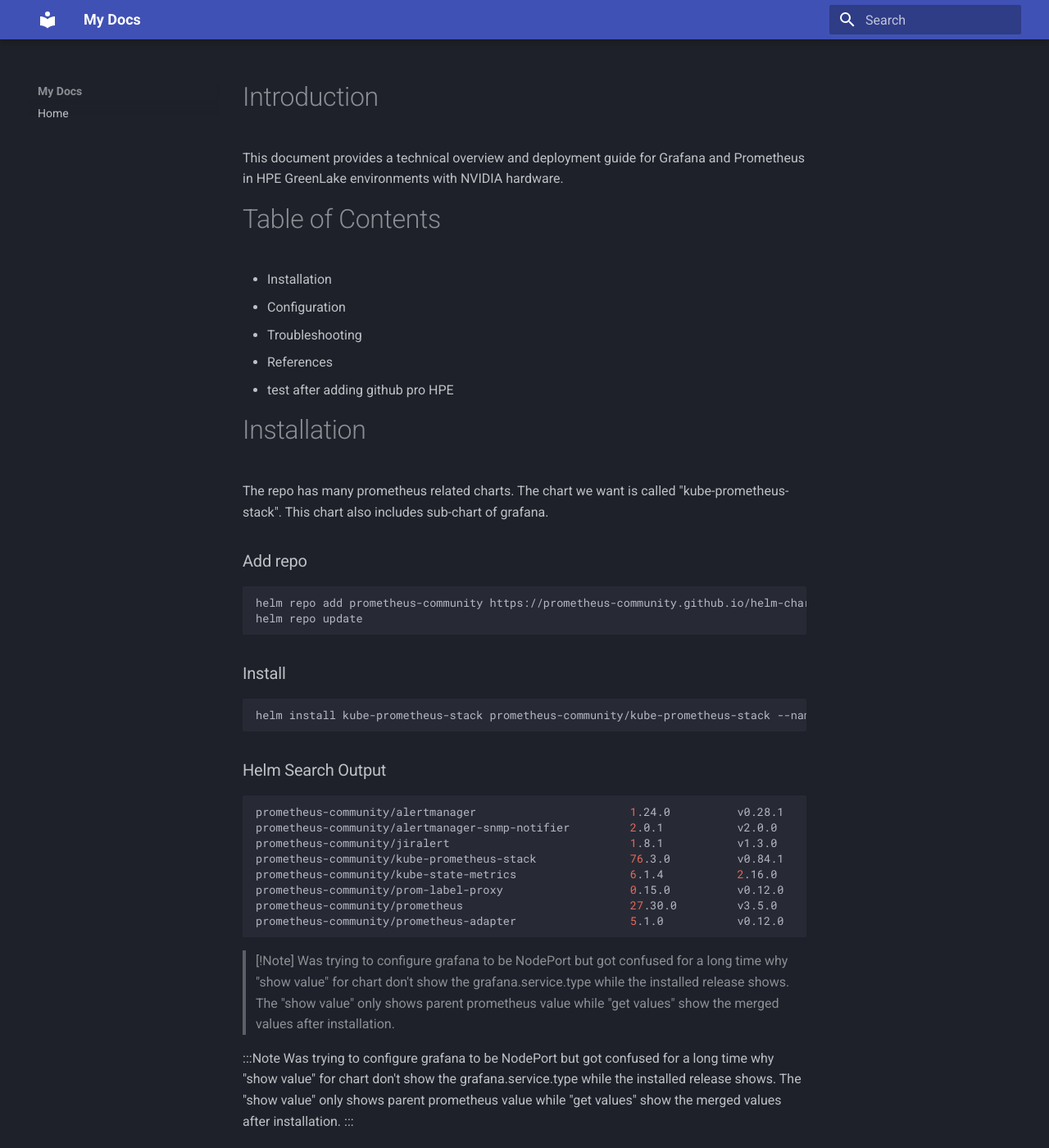
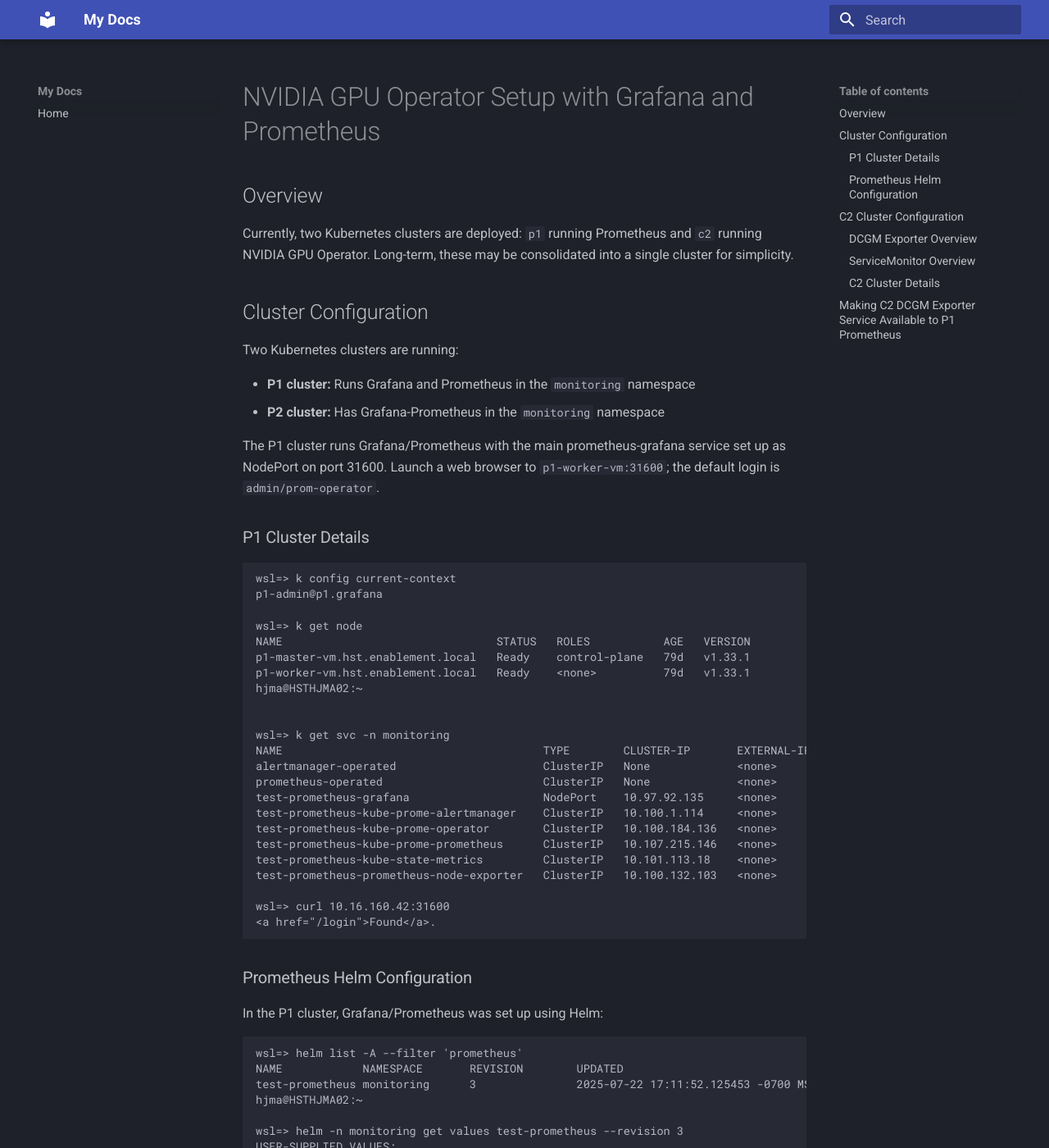
Before and after one commit to hjma29/grafana-prometheus-hpe-greenlake-com-nvidia, an MkDocs documentation site: the page built from docs/whitepaper.md, in a window 1280 px wide and 1400 px high. Shown: the whole window at 82% size. Built offline with MkDocs 1.6.1 and Material for MkDocs 9.7.7, drawn with Linux system fonts in a browser that asks for light colours; some of the changed text lies outside the part shown.

Commit message:
251006-12:27 on mini4

````diff
--- a/docs/whitepaper.md
+++ b/docs/whitepaper.md
@@ -1,62 +1,177 @@
+# NVIDIA GPU Operator Setup with Grafana and Prometheus
 
-# Introduction
-This document provides a technical overview and deployment guide for Grafana and Prometheus in HPE GreenLake environments with NVIDIA hardware.
+## Overview
 
-# Table of Contents
-- Installation
-- Configuration
-- Troubleshooting
-- References
-- test after adding github pro HPE
+Currently, two Kubernetes clusters are deployed: `p1` running Prometheus and `c2` running NVIDIA GPU Operator. Long-term, these may be consolidated into a single cluster for simplicity.
+
+## Cluster Configuration
+
+Two Kubernetes clusters are running:
+
+- **P1 cluster:** Runs Grafana and Prometheus in the `monitoring` namespace
+- **P2 cluster:** Has Grafana-Prometheus in the `monitoring` namespace
+
+The P1 cluster runs Grafana/Prometheus with the main prometheus-grafana service set up as NodePort on port 31600. Launch a web browser to `p1-worker-vm:31600`; the default login is `admin/prom-operator`.
+
+### P1 Cluster Details
+
+```
+wsl=> k config current-context
+p1-admin@p1.grafana
+
+wsl=> k get node
+NAME                                STATUS   ROLES           AGE   VERSION
+p1-master-vm.hst.enablement.local   Ready    control-plane   79d   v1.33.1
+p1-worker-vm.hst.enablement.local   Ready    <none>          79d   v1.33.1
+hjma@HSTHJMA02:~
 
 
-# Installation
+wsl=> k get svc -n monitoring
+NAME                                       TYPE        CLUSTER-IP       EXTERNAL-IP   PORT(S)                      AGE
+alertmanager-operated                      ClusterIP   None             <none>        9093/TCP,9094/TCP,9094/UDP   54d
+prometheus-operated                        ClusterIP   None             <none>        9090/TCP                     54d
+test-prometheus-grafana                    NodePort    10.97.92.135     <none>        80:31600/TCP                 54d
+test-prometheus-kube-prome-alertmanager    ClusterIP   10.100.1.114     <none>        9093/TCP,8080/TCP            54d
+test-prometheus-kube-prome-operator        ClusterIP   10.100.184.136   <none>        443/TCP                      54d
+test-prometheus-kube-prome-prometheus      ClusterIP   10.107.215.146   <none>        9090/TCP,8080/TCP            54d
+test-prometheus-kube-state-metrics         ClusterIP   10.101.113.18    <none>        8080/TCP                     54d
+test-prometheus-prometheus-node-exporter   ClusterIP   10.100.132.103   <none>        9100/TCP                     54d
 
-The repo has many prometheus related charts. The chart we want is called "kube-prometheus-stack". This chart also includes sub-chart of grafana.
-
-### Add repo
-```sh
-helm repo add prometheus-community https://prometheus-community.github.io/helm-charts
-helm repo update
+wsl=> curl 10.16.160.42:31600
+<a href="/login">Found</a>.
 ```
 
+### Prometheus Helm Configuration
+
+In the P1 cluster, Grafana/Prometheus was set up using Helm:
+
+```
+wsl=> helm list -A --filter 'prometheus'
+NAME            NAMESPACE       REVISION        UPDATED                                 STATUS    CHART                            APP VERSION
+test-prometheus monitoring      3               2025-07-22 17:11:52.125453 -0700 MST    deployed  kube-prometheus-stack-75.4.0     v0.83.0
+hjma@HSTHJMA02:~
+
+wsl=> helm -n monitoring get values test-prometheus --revision 3
+USER-SUPPLIED VALUES:
+prometheus:
+  prometheusSpec:
+    additionalScrapeConfigs:
+    - job_name: c2-dcgm-exporter
+      static_configs:
+      - targets:
+        - 10.16.160.54:30639
+        - 10.16.160.54:30639
+hjma@HSTHJMA02:~
+wsl=> helm -n monitoring get values test-prometheus --revision 2
+USER-SUPPLIED VALUES:
+prometheus:
+  prometheusSpec:
+    additionalScrapeConfigs:
+    - job_name: c2-dcgm-exporter
+      static_configs:
+      - targets:
+        - 10.16.160.54:31065
+        - 10.16.160.55:31065
+hjma@HSTHJMA02:~
+wsl=> helm -n monitoring get values test-prometheus --revision 1
+USER-SUPPLIED VALUES:
+null
+hjma@HSTHJMA02:~
+```
+
+## C2 Cluster Configuration
+
+The C2 cluster has the GPU Operator in the `gpu-operator` namespace.
+
+### DCGM Exporter Overview
+
+The NVIDIA GPU Operator Helm chart deploys a DCGM (Data Center GPU Manager) exporter by default, but there are important nuances:
+
+- The DCGM exporter Pod will be created automatically when the operator detects a node with an NVIDIA GPU and the dcgm-exporter component is enabled in its values.
+- In the stock gpu-operator Helm chart from NVIDIA's repo, the DCGM exporter is enabled by default (`dcgmExporter.enabled: true`).
+
+However:
+
+1. ServiceMonitor is not enabled by default.
+  - This means Prometheus won't automatically scrape the DCGM exporter unless you either:
+    - Enable the ServiceMonitor (`dcgmExporter.serviceMonitor.enabled: true`), or
+    - Manually define a scrape config in Prometheus.
+2. No GPUs → No exporter pods
+  - If the GPU Operator is installed into a cluster without GPU-capable nodes, the DaemonSet for dcgm-exporter may not schedule any pods.
+
+### ServiceMonitor Overview
+
+A ServiceMonitor is not a built-in Kubernetes object like a Pod, Deployment, or Service. It's a Custom Resource Definition (CRD) that comes from the Prometheus Operator (or kube-prometheus-stack Helm chart).
+
+**How it works:**
+
+- You first deploy Prometheus Operator (usually via kube-prometheus-stack Helm chart).
+- The Prometheus Operator introduces new CRDs, including:
+  - ServiceMonitor
+  - PodMonitor
+  - PrometheusRule
+- Prometheus Operator watches for ServiceMonitor objects and dynamically updates Prometheus' scrape configuration to match them.
+
+**For NVIDIA GPU Operator:**
+
+- If set to true, it will create a ServiceMonitor for the DCGM exporter so Prometheus can scrape GPU metrics automatically.
+- If you don't have Prometheus Operator installed, creating a ServiceMonitor will do nothing—because only the Prometheus Operator knows how to use it.
+
+### C2 Cluster Details
+
+The DCGM exporter typically uses port `9400`.
+
+``` text
+wsl=> k config use-context c2-admin@c2.gpu
+Switched to context "c2-admin@c2.gpu".
+hjma@HSTHJMA02:~
+
+wsl=> k get svc -n gpu-operator
+NAME                   TYPE        CLUSTER-IP     EXTERNAL-IP   PORT(S)    AGE
+gpu-operator           ClusterIP   10.233.44.80   <none>        8080/TCP   23d
+nvidia-dcgm-exporter   ClusterIP   10.233.15.59   <none>        9400/TCP   23d
+hjma@HSTHJMA02:
 
 
-### Install
-```sh
-helm install kube-prometheus-stack prometheus-community/kube-prometheus-stack --namespace monitoring --create-namespace
+wsl=> helm list -A
+NAME                    NAMESPACE       REVISION        UPDATED                                 STATUS          CHART                   APP VERSION
+gpu-operator-1753140595 gpu-operator    1               2025-07-21 16:30:01.929686717 -0700 MST deployed        gpu-operator-v25.3.0    v25.3.0
+wsl=> helm show values nvidia/gpu-operator | grep -A20 dcgmExporter:
+dcgmExporter:
+  enabled: true
+  repository: nvcr.io/nvidia/k8s
+  image: dcgm-exporter
+  version: 4.2.3-4.1.3-ubuntu22.04
+  imagePullPolicy: IfNotPresent
+  env:
+    - name: DCGM_EXPORTER_LISTEN
+      value: ":9400"
+    - name: DCGM_EXPORTER_KUBERNETES
+      value: "true"
+    - name: DCGM_EXPORTER_COLLECTORS
+      value: "/etc/dcgm-exporter/dcp-metrics-included.csv"
+  resources: {}
+  service:
+    internalTrafficPolicy: Cluster
+  serviceMonitor:
+    enabled: false
+    interval: 15s
+    honorLabels: false
+    additionalLabels: {}
 ```
 
+## Making C2 DCGM Exporter Service Available to P1 Prometheus
 
-### Helm Search Output
-```sh
-prometheus-community/alertmanager                       1.24.0          v0.28.1         The Alertmanager handles alerts sent by client ...
-prometheus-community/alertmanager-snmp-notifier         2.0.1           v2.0.0          The SNMP Notifier handles alerts coming from Pr...
-prometheus-community/jiralert                           1.8.1           v1.3.0          A Helm chart for Kubernetes to install jiralert
-prometheus-community/kube-prometheus-stack              76.3.0          v0.84.1         kube-prometheus-stack collects Kubernetes manif...
-prometheus-community/kube-state-metrics                 6.1.4           2.16.0          Install kube-state-metrics to generate and expo...
-prometheus-community/prom-label-proxy                   0.15.0          v0.12.0         A proxy that enforces a given label in a given ...
-prometheus-community/prometheus                         27.30.0         v3.5.0          Prometheus is a monitoring system and time seri...
-prometheus-community/prometheus-adapter                 5.1.0           v0.12.0         A Helm chart for k8s prometheus adapter
-```
+We can change the `dcgm-exporter` service from the default `ClusterIP` to `NodePort`. If we patch Kubernetes using `kubectl`, the change will not be persistent, as Helm values remain at their defaults. The next time you upgrade the gpu-operator Helm chart, the service will revert to ClusterIP. We need to modify Helm values to make the change persistent.
 
+> [!NOTE]
+> After hours of investigation, Helm does not have a value to lock the NodePort port number. It can only define the type as NodePort and the `internalTrafficPolicy` field. Attempting to define NodePort 39400 to lock the port (preventing changes after restart or chart upgrade) resulted in "field not supported" errors. This limitation led to the decision to install Prometheus on the C2 cluster to avoid this complexity.
 
+> [!TIP]
+> This is a useful tip or suggestion.
 
+> [!IMPORTANT]
+> This is important information that users should not miss.
 
-> [!Note]
-> Was trying to configure grafana to be NodePort but got confused for a long time why "show value" for chart don't show the grafana.service.type while the installed release shows. The "show value" only shows parent prometheus value while "get values" show the merged values after installation.
-
-:::Note
-Was trying to configure grafana to be NodePort but got confused for a long time why "show value" for chart don't show the grafana.service.type while the installed release shows. The "show value" only shows parent prometheus value while "get values" show the merged values after installation.
-:::
-
-
----
-<br>
-<br>
-
-
-![alt text](images/image-2.png)
-
-
-*Continue to add sections as you curate your notes.*
+> [!WARNING]
+> This is a warning about a potential issue or a caution.
````
